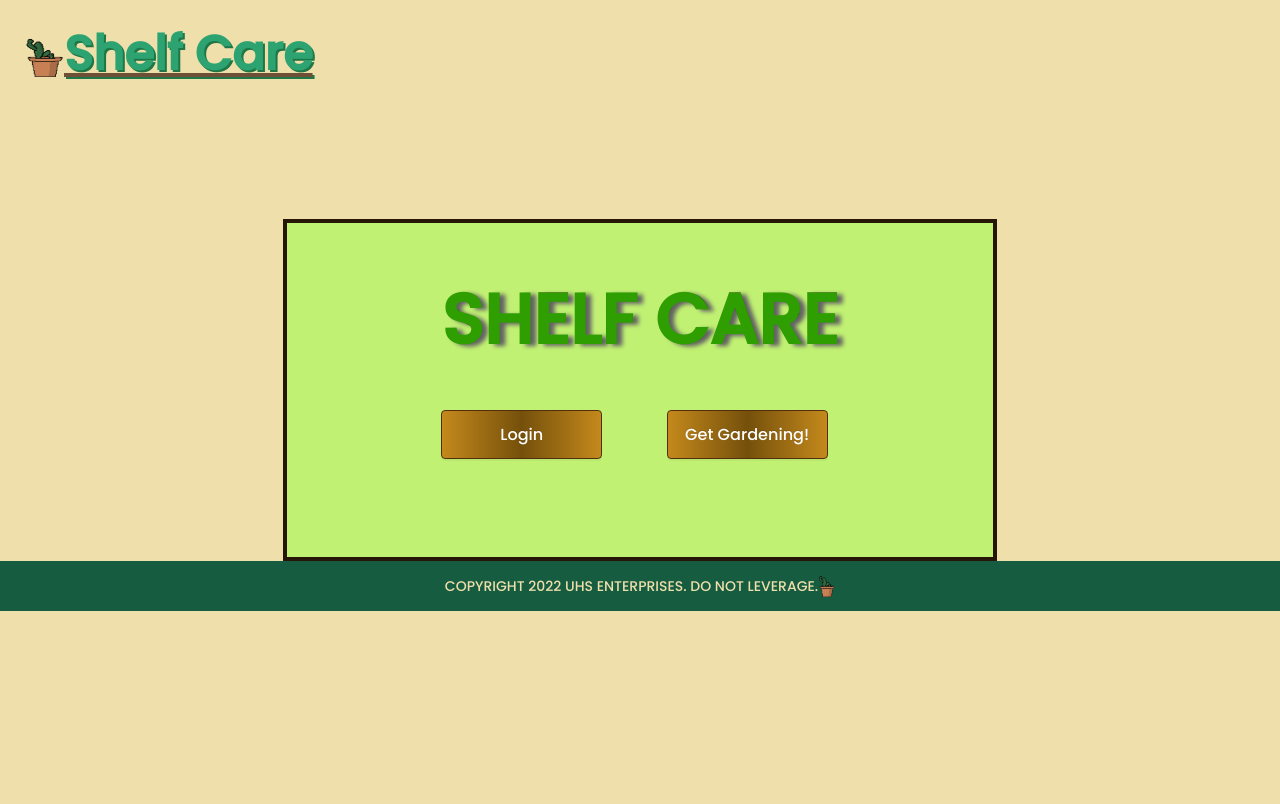
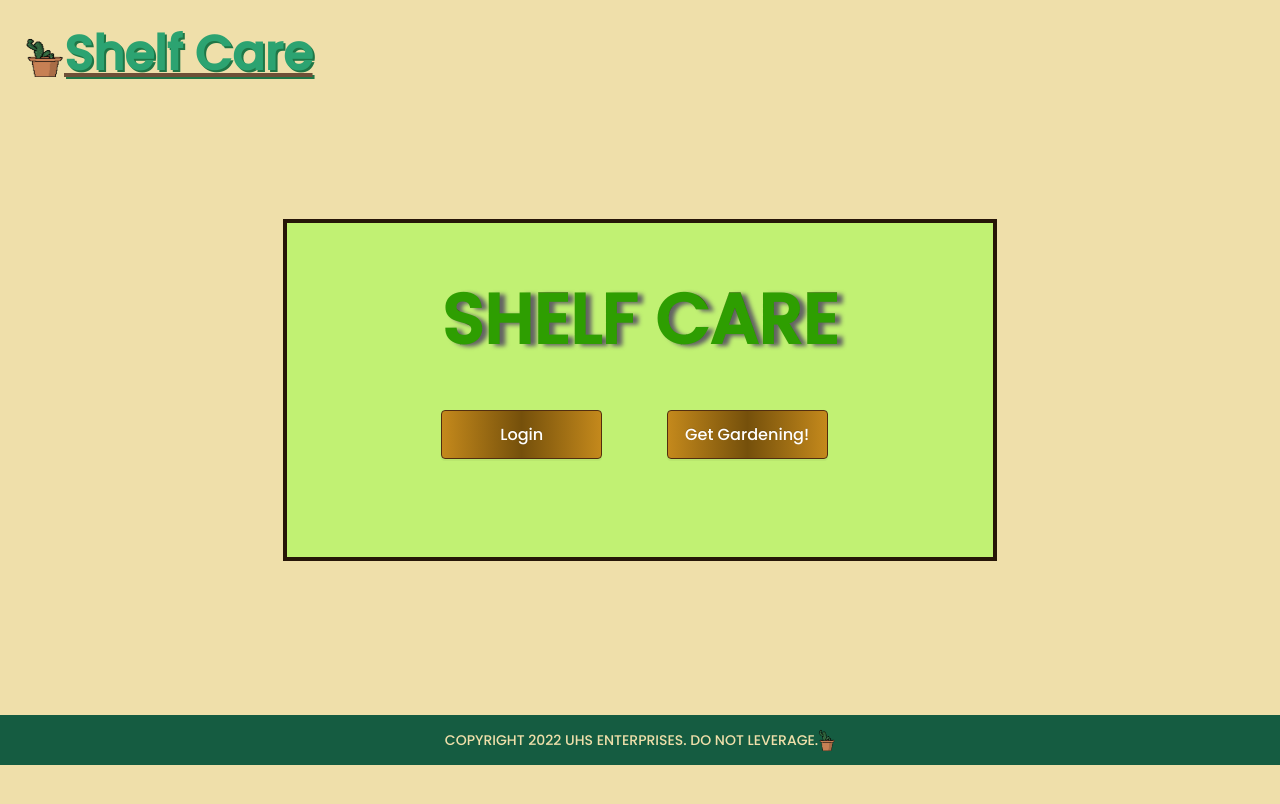
Before and after one commit to unanswerable-hog-splatch/plant-app, a React (Create React App) app: page / in a window 1280 px wide. Shown: the top 804 px of the page. Built offline with nearby package versions, Linux system fonts and the light colour scheme; no server answers.

Commit message:
footer styling'

```diff
--- a/src/components/calendar/Calendar.js
+++ b/src/components/calendar/Calendar.js
@@ -31,7 +31,7 @@ export default function Calendar({ loading, gardenerData }) {
 let plantList;
 plantList=1
   // Fill first week with 'filler' until it hits the actual first day of the month
-  monthArray[0].fill(<CalendarDay week={currentWeek} day={'filler'} plantList={1} gardenerData={gardenerData}/>, 0, firstDayOfWeek)
+  monthArray[0].fill(<CalendarDay week={currentWeek} day={'filler'} plantList={[]} gardenerData={gardenerData}/>, 0, firstDayOfWeek)
 
   const { dailyPlants } = useHook()
   // Loop until last day of month is hit
@@ -66,12 +66,12 @@ plantList=1
     }
     // If we hit the end of the month, fill in the rest of the current week array
     if (i + 1 === lastDayOfMonth) {
-      monthArray[currentWeek].fill(<CalendarDay week={currentWeek} day={'filler'} plantList= {1}  gardenerData={gardenerData}/>, currentDayOfWeek);
+      monthArray[currentWeek].fill(<CalendarDay week={currentWeek} day={'filler'} plantList= {[]}  gardenerData={gardenerData}/>, currentDayOfWeek);
     }
 
   }
   // console.log(monthArray)
-  if (currentWeek < 5) monthArray[5].fill(<CalendarDay week={currentWeek} day={'filler'}  plantList={1} gardenerData={gardenerData} />)
+  if (currentWeek < 5) monthArray[5].fill(<CalendarDay week={currentWeek} day={'filler'}  plantList={[]} gardenerData={gardenerData} />)
   // currentWeek < 5 ? monthArray[5].fill('filler') : null
 
 /*------------------------------- CALENDAR JSX -------------------------------*/
--- a/src/components/calendarDay/CalendarDay.js
+++ b/src/components/calendarDay/CalendarDay.js
@@ -10,15 +10,13 @@ import { Button } from "antd";
 */
 export default function CalendarDay({ day, plantList, gardenerData }) {
   const { selectIcon } = useHook()
-  const plantListNoNull = []
+  const dailyPlantList = []
 
   const [ calendarDayVisible, setCalendarDayVisible] = useState(false);
 
   //added mapping up here to create new list with only plants in it and no nulls
   for (let i=0; i<plantList.length; i++) {
-    if (typeof(plantList) !== 'number') {
-      plantListNoNull.push(plantList[i])
-    }
+      dailyPlantList.push(plantList[i])
   }
   return (
     <>
@@ -26,7 +24,7 @@ export default function CalendarDay({ day, plantList, gardenerData }) {
       <Button className="day-modal-button" type="primary" onClick={() => { setCalendarDayVisible(true) }}>
         <div className="calendar-day-flex">
         {/* Changed the mapping of the plants to only grab the ones that have plants populating. Determined the type outside of loop */}
-           {plantListNoNull.slice(0,3).map((plant,i) => {return (<img alt={plant[0].plantIcon} src={selectIcon(plant[0].plantIcon)} key={i}/>)})}
+           {dailyPlantList.slice(0,3).map((plant,i) => {return (<img alt={plant[0].plantIcon} src={selectIcon(plant[0].plantIcon)} key={i}/>)})}
           </div>
 
           <div className='plaque'>
@@ -35,7 +33,7 @@ export default function CalendarDay({ day, plantList, gardenerData }) {
 
       </Button>
 
-      <DayModal dailyPlantList={plantListNoNull} day={day} setCalendarDayVisible={setCalendarDayVisible} calendarDayVisible={calendarDayVisible} gardenerData={gardenerData}/>
+      <DayModal dailyPlantList={dailyPlantList} day={day} setCalendarDayVisible={setCalendarDayVisible} calendarDayVisible={calendarDayVisible} gardenerData={gardenerData}/>
       </div>
 
     </>
--- a/src/components/footer/footer.css
+++ b/src/components/footer/footer.css
@@ -5,7 +5,11 @@ footer {
     background-color: rgb(21, 92, 65);
     color: rgb(239,223,170);
     align-self: flex-end;
-    margin-bottom: 0;
+    /* margin-bottom: -50px; */
+    width: 100%;
+    /* margin-top: rem; */
+    margin-top: 3em;
+    position: relative;
 }
 
 
--- a/src/index.css
+++ b/src/index.css
@@ -12,3 +12,12 @@ code {
   font-family: source-code-pro, Menlo, Monaco, Consolas, 'Courier New',
     monospace;
 }
+
+#root {
+  display: flex;
+  flex-direction: column;
+  justify-content: space-between;
+}
+.ant-modal-root {
+  height: 0 !important;
+}
--- a/src/pages/home/home.css
+++ b/src/pages/home/home.css
@@ -19,7 +19,8 @@ body {
 }
 
 .landing-title {
-    margin-top: 8em;
+    /* margin-top: 5rm; */
+    margin:7rem;
     border: solid .3em rgb(39, 22, 8);
     padding-bottom: 7em;
     padding-left: 11em;
```
